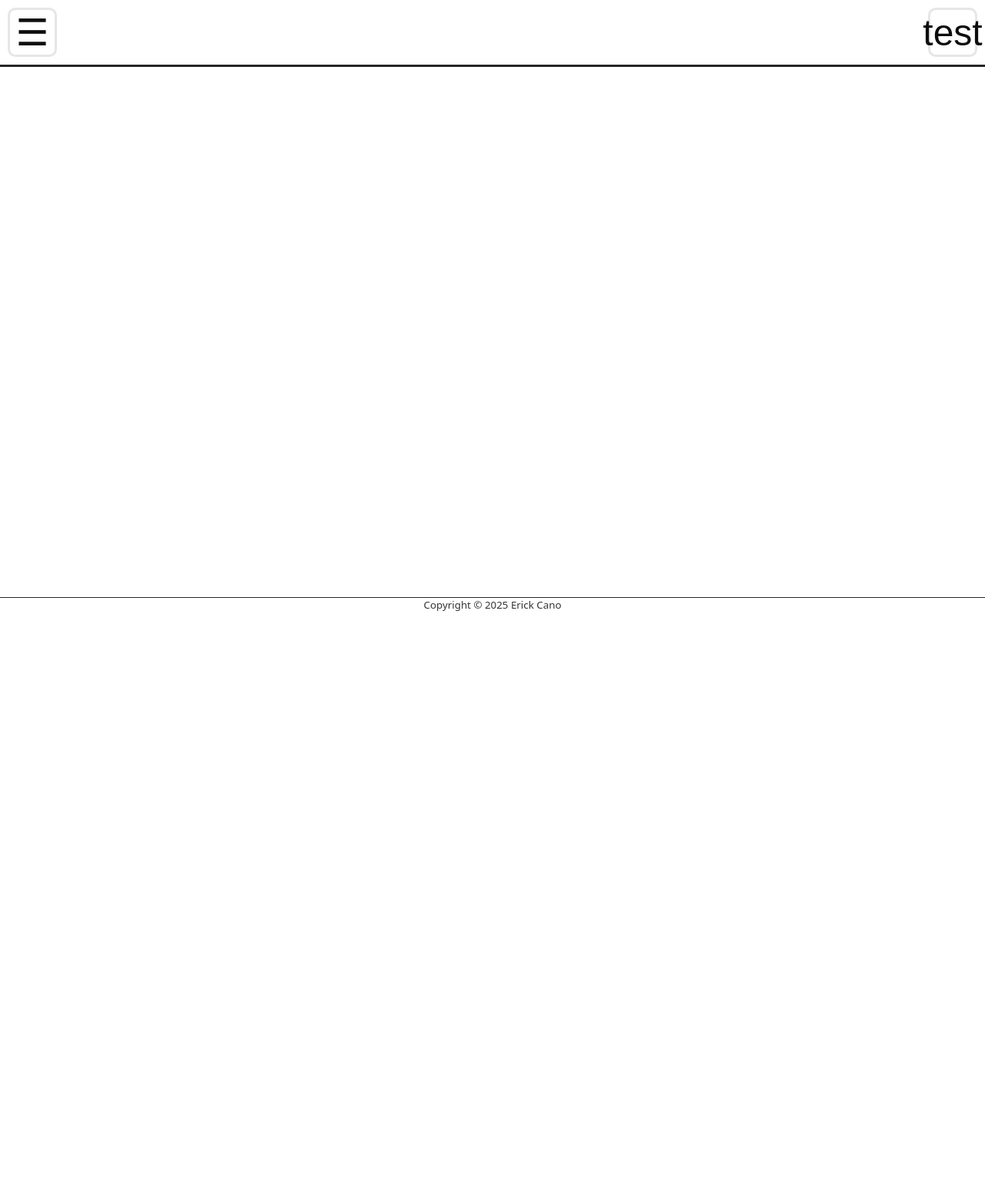
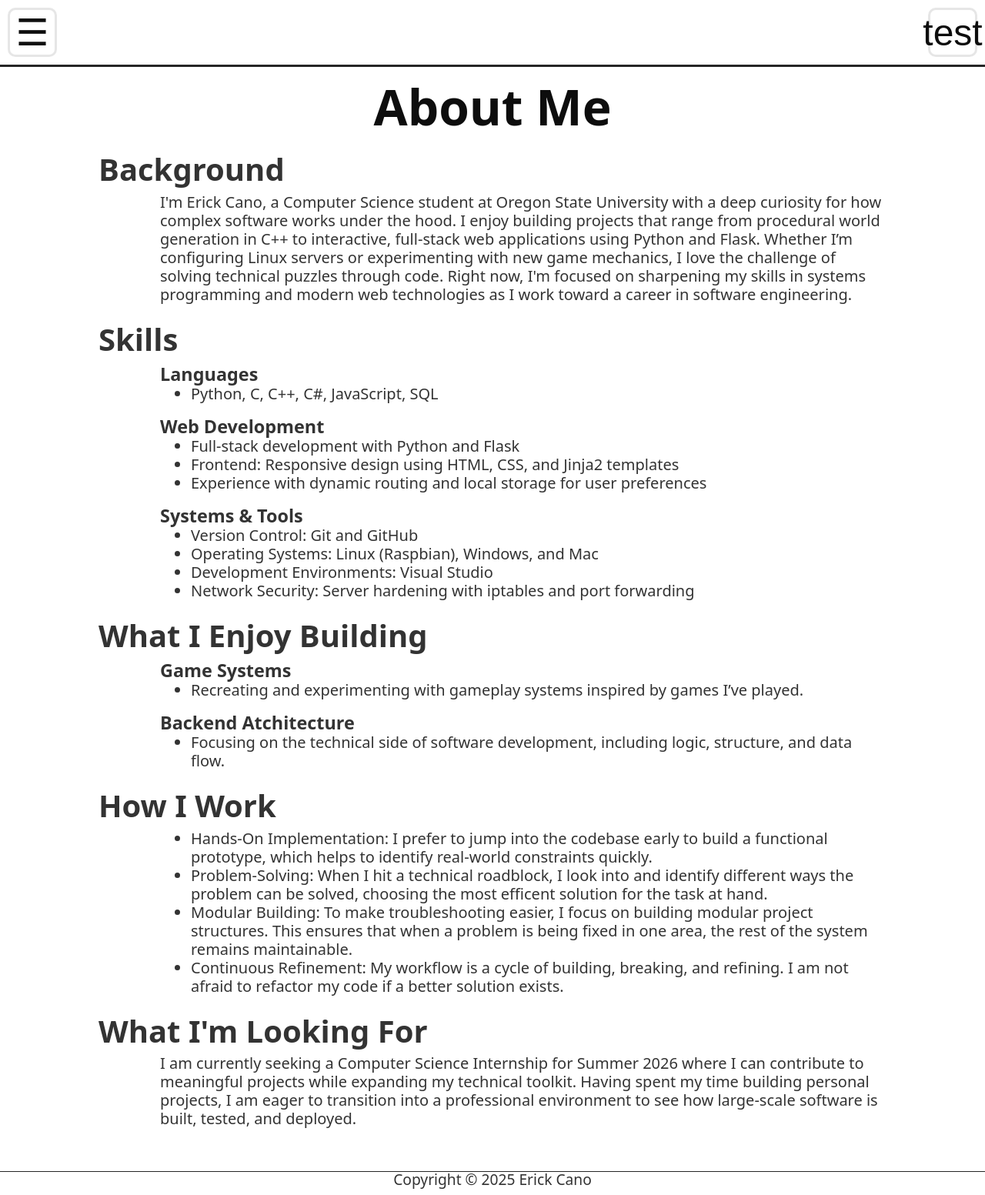
Before and after one commit to ECano22/Portfolio-Website, a Flask app: page /aboutme in a window 1280 px wide. Shown: the whole page at 77% size. Before the commit the page ends 794 px from the top, so only its background shows below. Run offline with Flask 3, Linux system fonts and the light colour scheme.

Commit message:
Finished Work on aboutme Page

```diff
--- /dev/null
+++ b/app/static/css/aboutme.css
@@ -0,0 +1,15 @@
+main{
+    margin-left: 10vw;
+    margin-right: 10vw;
+}
+.subtitle-highlight h3 {
+    margin-top:0rem;
+    margin-bottom:0rem;
+}
+.subtitle-highlight, .subtitle-highlight > * {
+    margin-top:0rem;
+    margin-bottom:1rem;
+}
+.subtitle-highlight li {
+    margin-bottom: 0rem;
+}
--- a/app/static/css/main.css
+++ b/app/static/css/main.css
@@ -54,11 +54,13 @@ body {
 }
 main {
     flex: 1;
+    margin-bottom: 40px;
 
 }
 footer {
     text-align: center;
-    padding-bottom: 5px;
+    padding-bottom: 10px;
+
 }
 button{
     color: hsl(0, 0%, calc(95% - (var(--theme) * 90%)));
@@ -80,9 +82,11 @@ h1 {
 }
 h2 {
     color:hsl(0, 0%, calc(80% - (var(--theme) * 60%)));
+    line-height: 1.5;
 }
 h3 {
     color:hsl(0, 0%, calc(80% - (var(--theme) * 60%)));
+    margin-bottom: 0.2rem;
 }
 h4 {
     color:hsl(0, 0%, calc(80% - (var(--theme) * 60%)));
@@ -95,26 +99,31 @@ h6 {
 }
 .default-text{
     color:hsl(0, 0%, calc(80% - (var(--theme) * 60%)));
+    font-size: 1.2rem;
 }
-.centered-title {
+.centered {
+    text-align: center;
+}
+.title {
     font-size: 4rem;
     font-weight: bold;
-    margin: 0;
-    text-align: center;
+    margin: 0.5rem;
 }
-.centered-subtitle {
-    font-size: 3.0rem;
-    margin: 0;
-    text-align: center;
+.subtitle {
+    font-size: 2.5rem;
+    margin-top: 0.5rem;
+    margin-bottom: 0.05rem;
 }
 .subtitle-highlight {
     display: block;
-    margin-top: 5px;
-    font-size: 75%;
+    font-size: 1.25rem;
     line-height: 1.2;
+    font-weight:400;
+    margin-left: 5rem;
 }
 .copyright {
     display: block;
     border-top: var(--copyright-border-width) solid hsl(0, 0%, calc(85% - var(--theme) * 70%));
     width: 100vw;
+    line-height: 1;
 }
--- a/app/static/css/project.css
+++ b/app/static/css/project.css
@@ -8,7 +8,7 @@ main{
 .divide{
     display: grid;
     grid-template-columns: var(--first-column-size) 1fr;
-    padding: 0px 10px;
+    padding: 40px 10px 0px;
     flex: 1;
 }
 .projectimg{
@@ -21,7 +21,7 @@ main{
 }
 
 .divide > *:not(:last-child) {
-    border-right: var(--border-width) solid hsl(0, 0%, calc(85% - var(--theme) * 70%));
+    border-right: var(--copyright-border-width) solid hsl(0, 0%, calc(85% - var(--theme) * 70%));
 }
 .divide > * {
     padding: 10px 20px;
--- a/app/static/css/projects.css
+++ b/app/static/css/projects.css
@@ -1,14 +1,13 @@
 :root{
     --project-columns: 3;
     --card-gap-min: 1rem;
-    --card-gap-max: 2.5rem;
-    --card-gap-growth: 4vw;
+    --card-gap-max: 1rem;
+    --card-gap-growth: 1vw;
     --card-hover-offset: 20px;
 }
 .projects-grid{
     display: grid;
     grid-template-columns: repeat(auto-fit, minmax(500px, 1fr));
-    gap: clamp(var(--card-gap-min), var(--card-gap-growth), var(--card-gap-max));
     padding: 50px 20px;
     margin: 0 auto;
     position: relative;
--- a/app/templates/aboutme.html
+++ b/app/templates/aboutme.html
@@ -1 +1,48 @@
 {% extends "main.html" %}
+{% block styles %}<link rel="stylesheet" href="{{ url_for('static', filename='css/aboutme.css') }}">{% endblock %}
+{% block title %}About Me{% endblock %}
+{% block content %}
+    <h1 class="centered title">About Me</h1>
+    <h2 class="subtitle">Background</h2>
+    <p class="subtitle-highlight">I'm Erick Cano, a Computer Science student at Oregon State University with a deep curiosity for how complex software works under the hood. I enjoy building projects that range from procedural world generation in C++ to interactive, full-stack web applications using Python and Flask. Whether I’m configuring Linux servers or experimenting with new game mechanics, I love the challenge of solving technical puzzles through code. Right now, I'm focused on sharpening my skills in systems programming and modern web technologies as I work toward a career in software engineering.</p>
+    <h2 class="subtitle">Skills</h2>
+    <div class="subtitle-highlight">
+        <h3>Languages</h3>
+        <ul>
+            <li>Python, C, C++, C#, JavaScript, SQL</li>
+        </ul>
+        <h3>Web Development</h3>
+        <ul>
+            <li>Full-stack development with Python and Flask</li>
+            <li>Frontend: Responsive design using HTML, CSS, and Jinja2 templates</li>
+            <li>Experience with dynamic routing and local storage for user preferences</li>
+        </ul>
+        <h3>Systems & Tools</h3>
+        <ul>
+            <li>Version Control: Git and GitHub</li>
+            <li>Operating Systems: Linux (Raspbian), Windows, and Mac</li>
+            <li>Development Environments: Visual Studio</li>
+            <li>Network Security: Server hardening with iptables and port forwarding</li>
+        </ul>
+    </div>
+    <h2 class="subtitle">What I Enjoy Building</h2>
+    <div class="subtitle-highlight">
+        <h3>Game Systems</h3>
+        <ul>
+            <li>Recreating and experimenting with gameplay systems inspired by games I’ve played.</li>
+        </ul>
+        <h3>Backend Atchitecture</h3>
+        <ul>
+            <li>Focusing on the technical side of software development, including logic, structure, and data flow.</li>
+        </ul>
+    </div>
+    <h2 class="subtitle">How I Work</h2>
+    <ul class="subtitle-highlight">
+        <li>Hands-On Implementation: I prefer to jump into the codebase early to build a functional prototype, which helps to identify real-world constraints quickly.</li>
+        <li>Problem-Solving: When I hit a technical roadblock, I look into and identify different ways the problem can be solved, choosing the most efficent solution for the task at hand.</li>
+        <li>Modular Building: To make troubleshooting easier, I focus on building modular project structures. This ensures that when a problem is being fixed in one area, the rest of the system remains maintainable.</li>
+        <li>Continuous Refinement: My workflow is a cycle of building, breaking, and refining. I am not afraid to refactor my code if a better solution exists.</li>
+    </ul>
+    <h2 class="subtitle">What I'm Looking For</h2>
+    <p class="subtitle-highlight">I am currently seeking a Computer Science Internship for Summer 2026 where I can contribute to meaningful projects while expanding my technical toolkit. Having spent my time building personal projects, I am eager to transition into a professional environment to see how large-scale software is built, tested, and deployed.</p>
+{% endblock %}
--- a/app/templates/main.html
+++ b/app/templates/main.html
@@ -25,7 +25,7 @@
             </div>
         </div>
     </header>
-    <main>
+    <main class="default-text">
         {% block content %}{% endblock %}
     </main>
     <footer>
--- a/app/templates/project.html
+++ b/app/templates/project.html
@@ -8,7 +8,7 @@
             <h2> Languages: {{project.languages | join(', ')}}</h2>
         </div>
         <div class="main-right">
-            <h1 class="centered-title">{{project.title}}</h1>
+            <h1 class="centered title">{{project.title}}</h1>
             <pre class="default-text description">{{project.desc}}</pre>
             <h1 class="default-text">Skills & Concepts Demonstrated</h1>
             <pre class="default-text description">{{project.features}}</pre>
--- a/app/templates/projects.html
+++ b/app/templates/projects.html
@@ -2,7 +2,7 @@
 {% block styles %}<link rel="stylesheet" href="{{ url_for('static', filename='css/projects.css') }}">{% endblock %}
 {% block title %}Projects{% endblock %}
 {% block content %}
-    <h1 class="centered-title">Projects</h1>
+    <h1 class="centered title">Projects</h1>
     <div class="projects-grid">
         {% for project_id, project in projects.items() %}
             {% set img_url = url_for('static', filename='img/' ~ project.thumbnaillink) %}
```
Also changed, not shown: app/templates/homepage.html (+4 -4 lines).
